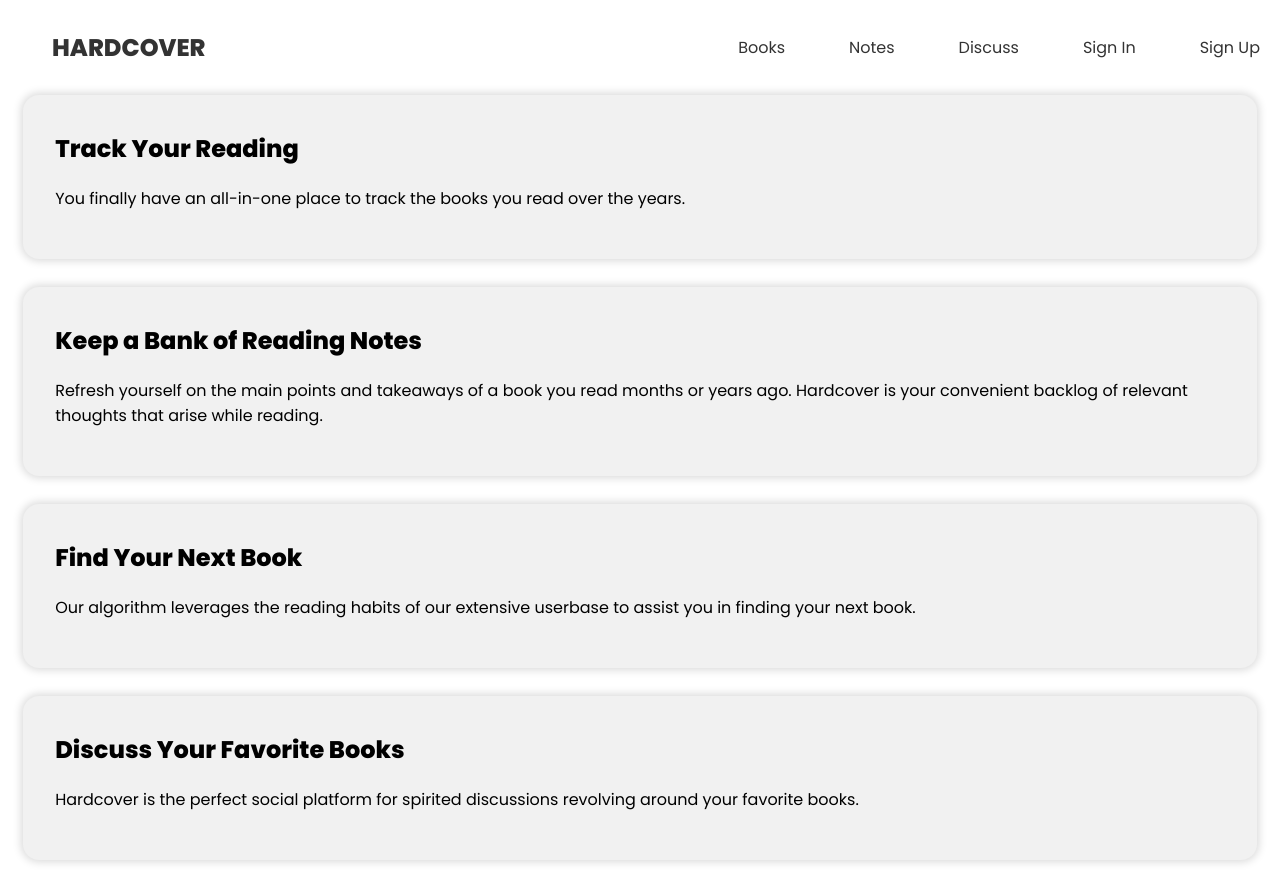
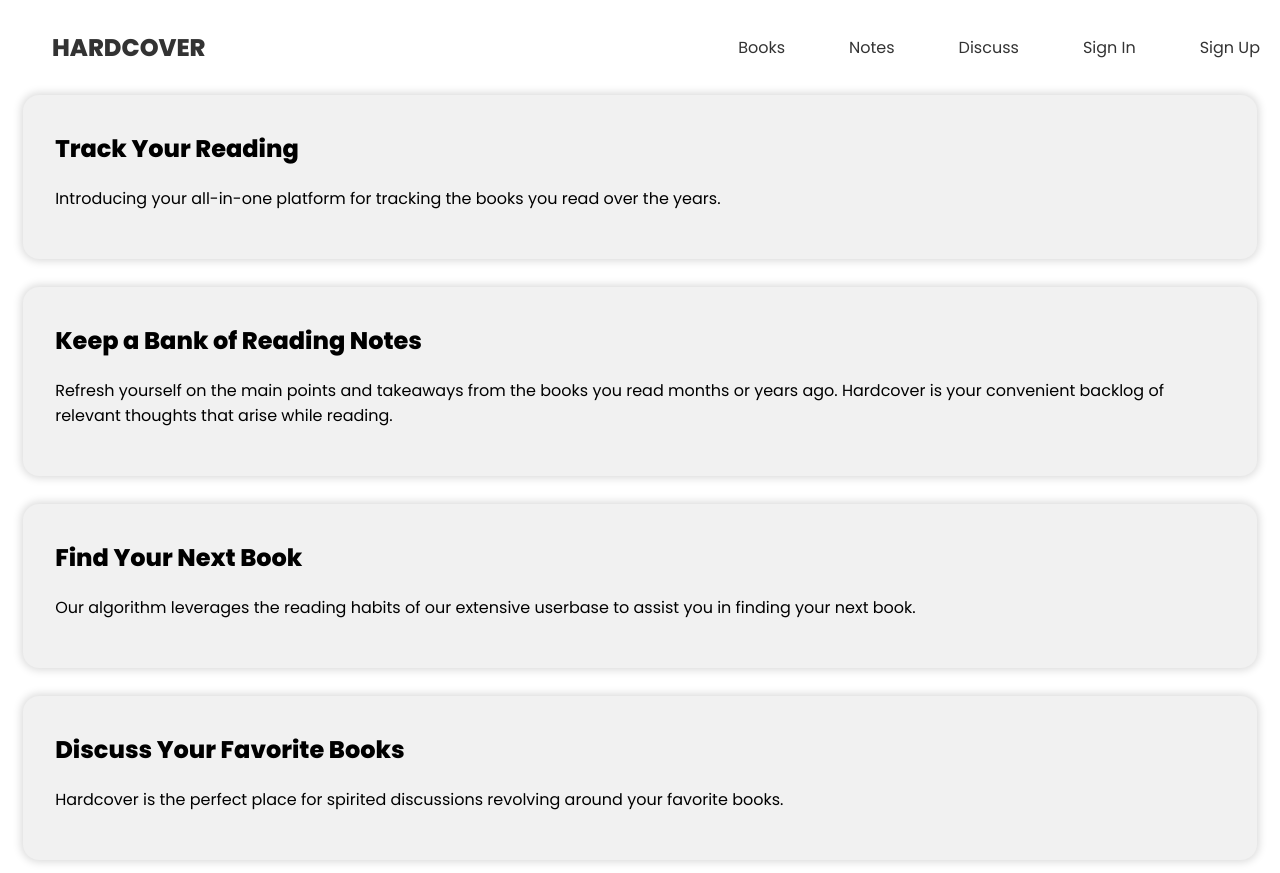
Before and after one commit to frussodesigns/bookworm, a React (Create React App) app: page / in a window 1280 px wide. Built offline with nearby package versions, Linux system fonts and the light colour scheme.

Commit message:
improved-home

```diff
--- a/src/pages/Home.js
+++ b/src/pages/Home.js
@@ -3,12 +3,12 @@
         <>
             <div className="pageContainer">
                 <h2>Track Your Reading</h2>
-                <p>You finally have an all-in-one place to track the books you read over the years.</p>
+                <p>Introducing your all-in-one platform for tracking the books you read over the years.</p>
             </div>
             <br />
             <div className="pageContainer">
                 <h2>Keep a Bank of Reading Notes</h2>
-                <p>Refresh yourself on the main points and takeaways of a book you read months or years ago. Hardcover is your convenient backlog of relevant thoughts that arise while reading.</p>
+                <p>Refresh yourself on the main points and takeaways from the books you read months or years ago. Hardcover is your convenient backlog of relevant thoughts that arise while reading.</p>
             </div>
             <br />
             <div className="pageContainer">
@@ -18,7 +18,7 @@
             <br />
             <div className="pageContainer">
                 <h2>Discuss Your Favorite Books</h2>
-                <p>Hardcover is the perfect social platform for spirited discussions revolving around your favorite books.</p>
+                <p>Hardcover is the perfect place for spirited discussions revolving around your favorite books.</p>
             </div>
             {/* <br />
             <div className="pageContainer">
```
